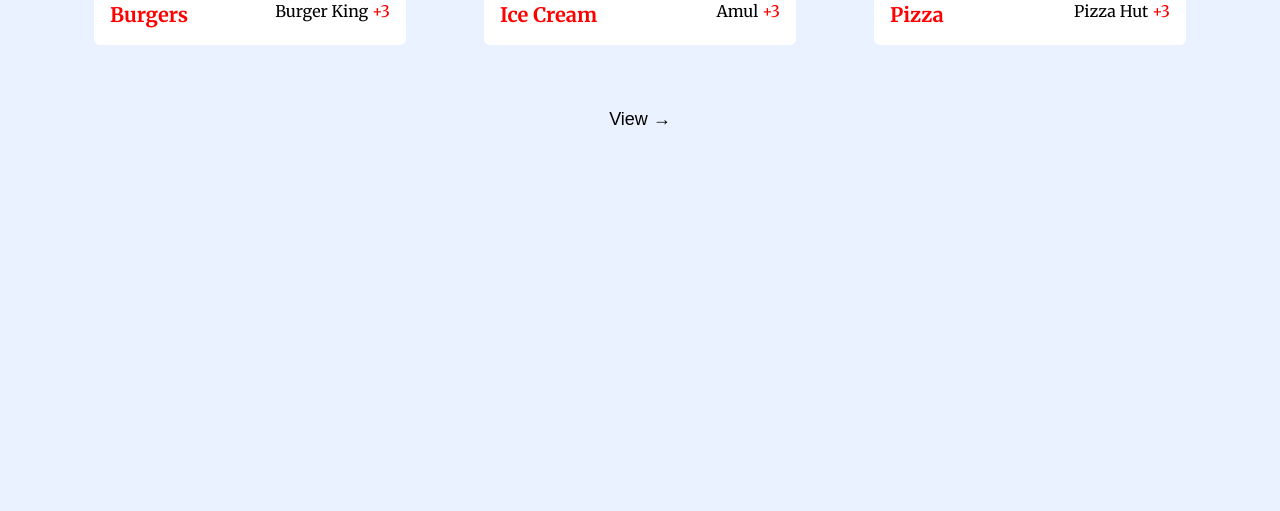
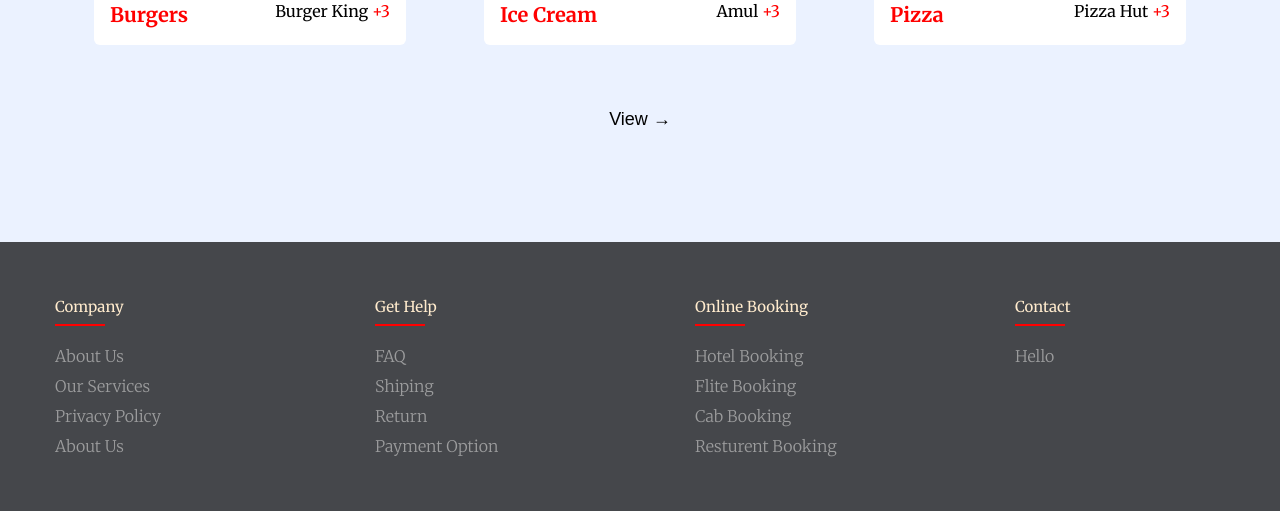
Before and after one commit to prash-singh/Prayan, a PHP site: page / in a window 1280 px wide. Shown: the part 3878-4389 px from the top of the page. Before the commit the page ends 4003 px from the top, so only its background shows below. Run offline with PHP 8.4, Linux system fonts and the light colour scheme.

Commit message:
footer added

```diff
--- a/index.html
+++ b/index.html
@@ -252,8 +252,82 @@
 
         </div>
     </section>
-
-
 </body>
 
+<footer class="footer">
+    <div class="container">
+        <div class="row">
+            <div class="footer-col">
+                <h4>company</h4>
+                <ul>
+                    <li>
+                        <a href="#">about us</a>
+                    </li>
+                    <li>
+                        <a href="#">our services</a>
+                    </li>
+                    <li>
+                        <a href="#">privacy policy</a>
+                    </li>
+                    <li>
+                        <a href="#">about us</a>
+                    </li>
+                </ul>
+            </div>
+            <div class="footer-col">
+                <h4>get help</h4>
+                <ul>
+                    <li>
+                        <a href="#">FAQ</a>
+                    </li>
+                    <li>
+                        <a href="#">shiping</a>
+                    </li>
+                    <li>
+                        <a href="#">return</a>
+                    </li>
+                    <li>
+                        <a href="#">payment option</a>
+                    </li>
+                </ul>
+            </div>
+            <div class="footer-col">
+                <h4>Online Booking</h4>
+                <ul>
+                    <li>
+                        <a href="#">Hotel booking</a>
+                    </li>
+                    <li>
+                        <a href="#">Flite booking</a>
+                    </li>
+                    <li>
+                        <a href="#">Cab booking</a>
+                    </li>
+                    <li>
+                        <a href="#">Resturent Booking</a>
+                    </li>
+                </ul>
+            </div>
+            <div class="footer-col">
+                <h4> Contact</h4>
+                <ul>
+                    <li>
+                        <a href="#">hello</a>
+                    </li>
+                    <li>
+                        <a href="#"></a>
+                    </li>
+                    <li>
+                        <a href="#"></a>
+                    </li>
+                    <li>
+                        <a href="#"></a>
+                    </li>
+                </ul>
+            </div>
+        </div>
+    </div>
+
+</footer>
+
 </html>
--- a/style.css
+++ b/style.css
@@ -268,3 +268,69 @@ header {
         color: white;
     }
 }
+
+.footer {
+    background-color: rgba(0, 0, 0, 0.705);
+    margin: auto;
+    max-width: 1400px;
+    padding: auto;
+}
+
+.container {
+    max-width: 1400px;
+    margin: auto;
+}
+
+ul {
+    list-style: none;
+}
+
+.row {
+    display: flex;
+    flex-wrap: wrap;
+}
+
+.footer-col {
+    width: 25%;
+    padding: 55px;
+}
+
+.footer-col h4 {
+    color: blanchedalmond;
+    font-size: 15px;
+    text-transform: capitalize;
+    margin-bottom: 30px;
+    font-weight: 500;
+    position: relative;
+}
+
+.footer-col h4::before {
+    content: '';
+    position: absolute;
+    left: 0;
+    bottom: -10px;
+    background-color: red;
+    height: 2px;
+    box-sizing: border-box;
+    width: 50px;
+}
+
+.footer-col ul li:not(:last-child) {
+    margin-bottom: 10px;
+}
+
+.footer-col ul li a {
+    font-size: 16px;
+    text-transform: capitalize;
+    color: #ffff;
+    text-decoration: none;
+    font-weight: 300;
+    color: #bbbb;
+    display: block;
+    transition: all 0.3s ease;
+}
+
+.footer-col ul li a:hover {
+    color: #ffff;
+    padding-left: 6px;
+}
```
